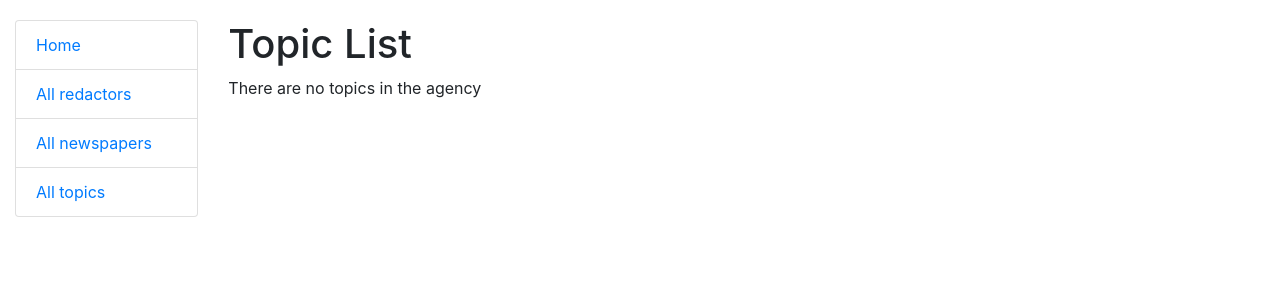
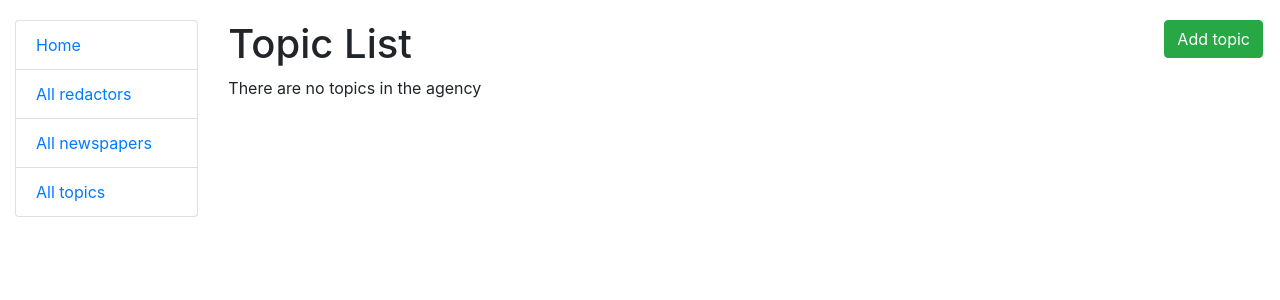
Before and after one commit to EugeneDolinskiy/news-agency, a Django app: page /topics/ in a window 1280 px wide. Shown: the top 300 px of the page. Run offline with Django 5.2, Linux system fonts and the light colour scheme; data that the repository does not hold is empty; parts of the project's set-up code (start-up, migrations or seed data) failed here and were passed over; some libraries are stand-ins or nearby versions.

Commit message:
add possibility to create topic from topic list page

```diff
--- a/news_management/forms.py
+++ b/news_management/forms.py
@@ -4,7 +4,7 @@ from django.contrib.auth.forms import UserCreationForm
 from news_management.models import Redactor
 
 
-class RedactorCreationForm(UserCreationForm):
+class RedactorCreateForm(UserCreationForm):
     class Meta(UserCreationForm.Meta):
         model = Redactor
         fields = UserCreationForm.Meta.fields + (
--- a/templates/news_management/topic_list.html
+++ b/templates/news_management/topic_list.html
@@ -4,6 +4,9 @@
 {% block content %}
   <h1>
     Topic List
+    <a href="{% url 'news_management:topic-create' %}" class="btn btn-success link-to-page">
+      Add topic
+    </a>
   </h1>
   {% if topic_list %}
     <table class="table">
```
